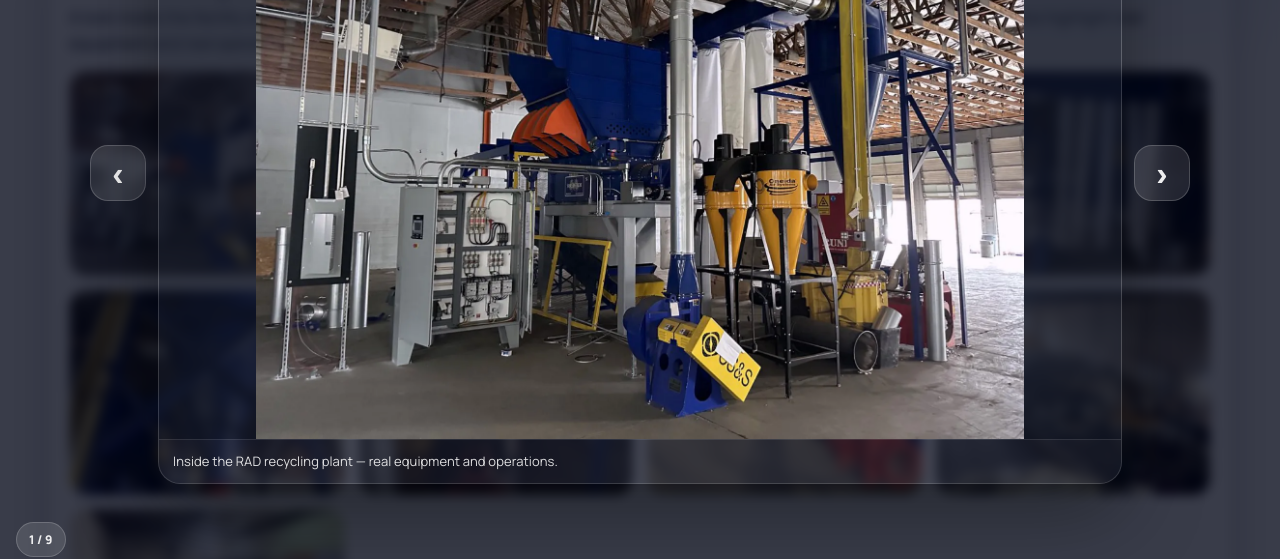
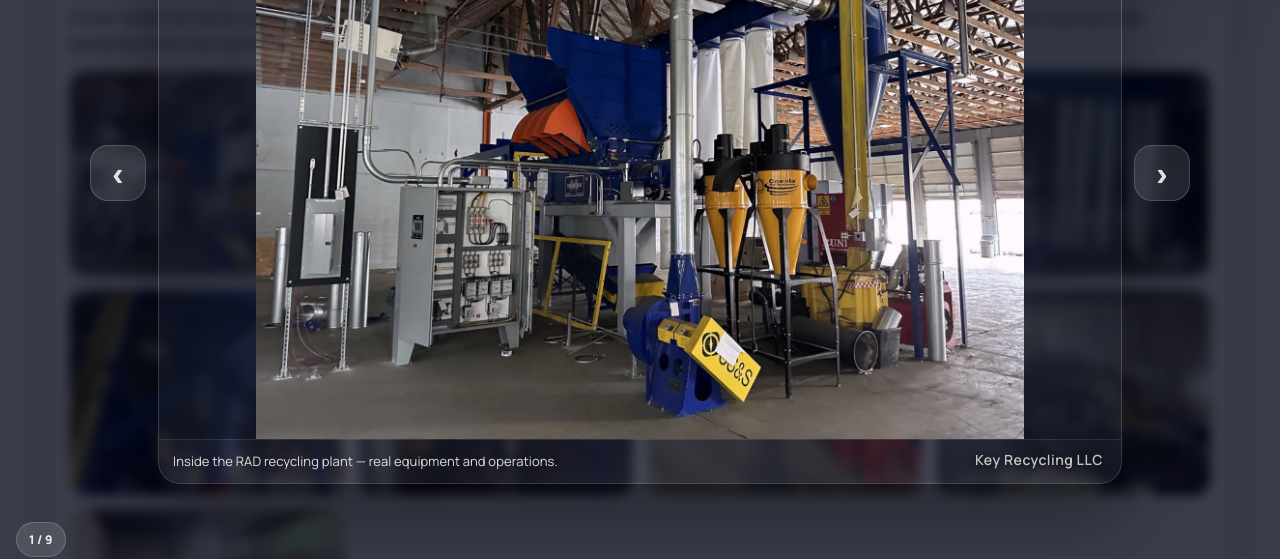
Before and after one commit to rafeekasharaf/key-recycling-website, a React (Vite) app in the folder key-recycling-website/: page / in a window 1280 px wide. Both pictures are taken after a click on the button 207 px from the left and 3026 px from the top of the page. Shown: the part 2853-3412 px from the top of the page. Built offline with nearby package versions, Linux system fonts and the light colour scheme.

Commit message:
fixed image download issue

```diff
--- a/key-recycling-website/src/components/Lightbox.jsx
+++ b/key-recycling-website/src/components/Lightbox.jsx
@@ -116,6 +116,8 @@ export default function Lightbox({
                         alt={current.alt || "Gallery image"}
                         className="lightbox-img"
                         draggable="false"
+                        onContextMenu={(e) => e.preventDefault()}
+                        onDragStart={(e) => e.preventDefault()}
                     />
                     {(current.caption || current.alt) && (
                         <figcaption className="lightbox-caption">
--- a/key-recycling-website/src/pages/Home.jsx
+++ b/key-recycling-website/src/pages/Home.jsx
@@ -343,7 +343,10 @@ export default function Home() {
                                         }
                                     }}
                                 >
-                                    <img src={img.src} alt={img.alt} loading="eager" decoding="async" />
+                                    <img src={img.src} alt={img.alt} loading="eager" decoding="async"
+                                        draggable="false"
+                                        onContextMenu={(e) => e.preventDefault()}
+                                        onDragStart={(e) => e.preventDefault()} />
                                 </figure>
                             ))}
                         </div>
--- a/key-recycling-website/src/pages/HowItWorks.jsx
+++ b/key-recycling-website/src/pages/HowItWorks.jsx
@@ -181,7 +181,11 @@ export default function HowItWorks() {
                                         }
                                     }}
                                 >
-                                    <img src={img.src} alt={img.alt} loading="lazy" />
+                                    <img src={img.src} alt={img.alt} loading="lazy"
+                                        draggable="false"
+                                        onContextMenu={(e) => e.preventDefault()}
+                                        onDragStart={(e) => e.preventDefault()}
+                                    />
                                 </figure>
                             ))}
                         </div>
--- a/key-recycling-website/src/styles/ui.css
+++ b/key-recycling-website/src/styles/ui.css
@@ -2093,6 +2093,28 @@
     transform: scale(1.04);
 }
 
+.plant-item img {
+    -webkit-user-drag: none;
+    user-select: none;
+    -webkit-touch-callout: none;
+    /* iOS long press menu */
+    pointer-events: auto;
+}
+
+.plant-item {
+    position: relative;
+}
+
+.plant-item::after {
+    content: "Key Recycling";
+    position: absolute;
+    bottom: 8px;
+    right: 10px;
+    font-size: 12px;
+    color: rgba(255, 255, 255, 0.6);
+    pointer-events: none;
+}
+
 /* Tablet */
 @media (max-width: 980px) {
     .plant-gallery {
@@ -2181,6 +2203,37 @@
     background: rgba(255, 255, 255, .06);
     box-shadow: 0 30px 80px rgba(0, 0, 0, .35);
 }
+
+/* ============================
+   Lightbox Watermark Overlay
+============================ */
+
+.lightbox-figure {
+    position: relative;
+    display: inline-block;
+}
+
+/* Watermark */
+.lightbox-figure::after {
+    content: "Key Recycling LLC";
+    position: absolute;
+    bottom: 14px;
+    right: 18px;
+
+    font-size: 14px;
+    font-weight: 600;
+    letter-spacing: .5px;
+
+    color: rgba(255, 255, 255, 0.75);
+    text-shadow: 0 2px 6px rgba(0, 0, 0, .6);
+
+    pointer-events: none;
+    /* VERY IMPORTANT */
+    user-select: none;
+
+    z-index: 5;
+}
+
 
 .lightbox-img {
     width: 100%;
```
